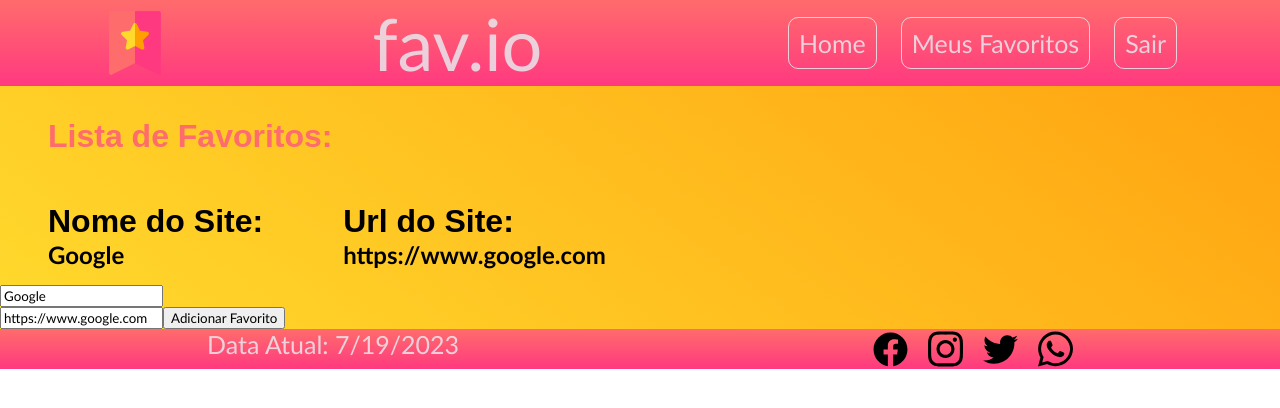
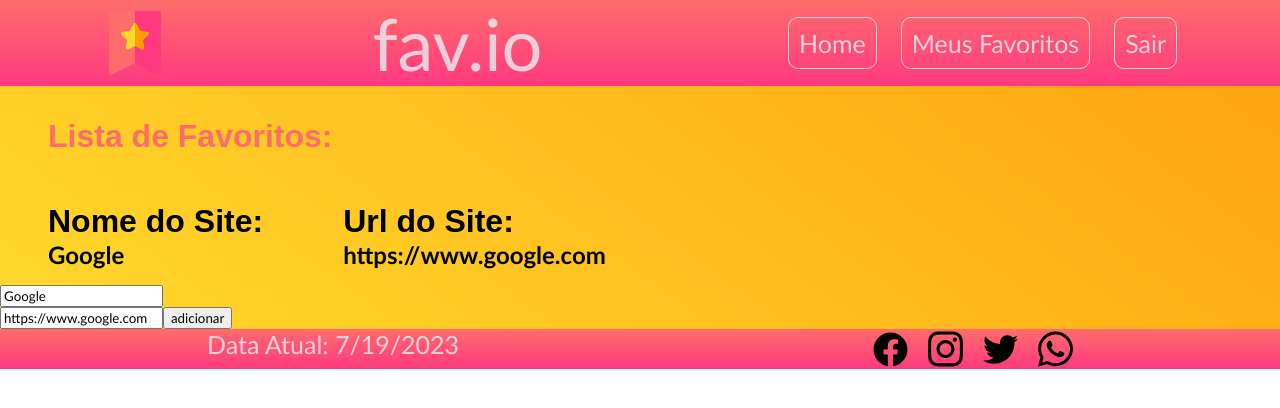
Before and after one commit to ruannnrcn/favapp, a React (Create React App) app: page / in a window 1280 px wide. Shown: the top 408 px of the page. Built offline with nearby package versions, Linux system fonts and the light colour scheme.

Commit message:
atualização do js index conteudo

```diff
--- a/src/componentes/Conteudo/index.js
+++ b/src/componentes/Conteudo/index.js
@@ -2,7 +2,7 @@ import React from "react";
 import { useState } from "react";
 import styles from "./Conteudo.module.css";
 
-const Estados = () => {
+const Conteudo = () => {
   const [nome, setNome] = useState("Google");
   const [url, setUrl] = useState("https://www.google.com");
   const [favoritos, setFavoritos] = useState([]);
@@ -10,14 +10,15 @@ const Estados = () => {
   function adicionarFavorito(nome, url) {
     let favorito = { nome, url };
     setFavoritos([...favoritos, favorito]);
-    console.log(favoritos);
   }
 
   function handleInput(valor) {
+    console.log(valor)
     setNome(valor);
   }
   return (
     <div className={styles.main}>
+
       <h2 className={styles.favoritosTitle}>Lista de Favoritos:</h2>
 
       <div className={styles.containerDados}>
@@ -31,7 +32,6 @@ const Estados = () => {
         </div>
       </div>
 
-      {/* <form onSubmit={()=>alert("Site favorito adicionado!")}> */}
       <input
         type="text"
         value={nome}
@@ -39,19 +39,26 @@ const Estados = () => {
       />
       <br />
       <input type="text" value={url} onChange={(e) => setUrl(e.target.value)} />
-      <button onClick={() => adicionarFavorito(nome, url)}>
-        Adicionar Favorito
-      </button>
+      <input type="button" onClick={()=>adicionarFavorito(nome, url)} value="adicionar" />
+
       <ul>
+      {favoritos[0]!=undefined &&
+
+         favoritos.map((favorito) => (
+           <li key={favorito.nome}> {favorito.nome} : {favorito.url} </li>
+         ))}
+      </ul>
+
+      {/* <ul>
         {favoritos.map((fav) => (
           <li key={fav.url}>
             {fav.nome} <br />
             {fav.url}
           </li>
         ))}
-      </ul>
+      </ul> */}
       {/* </form> */}
     </div>
   );
 };
-export default Estados;
+export default Conteudo;
```
